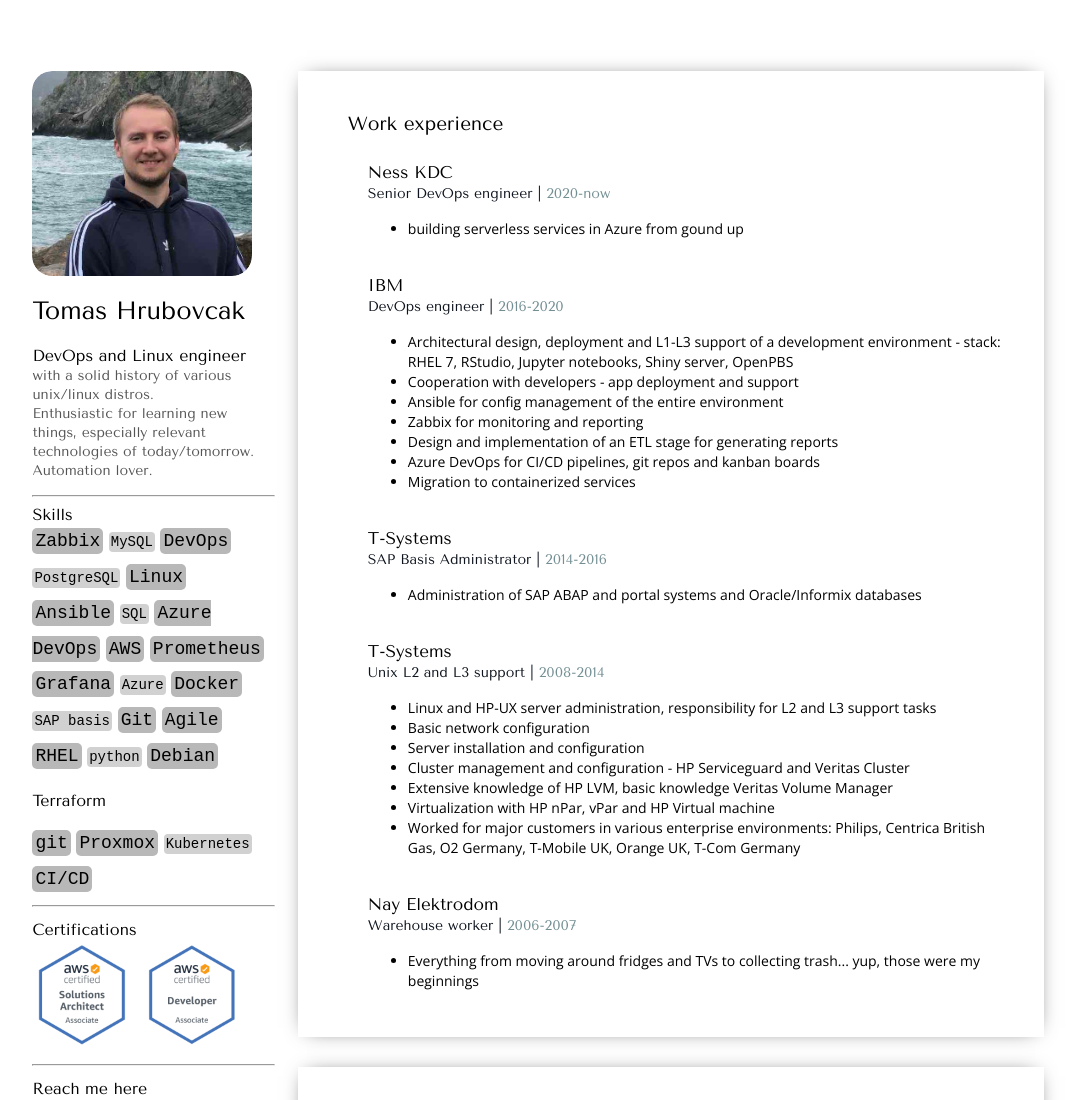
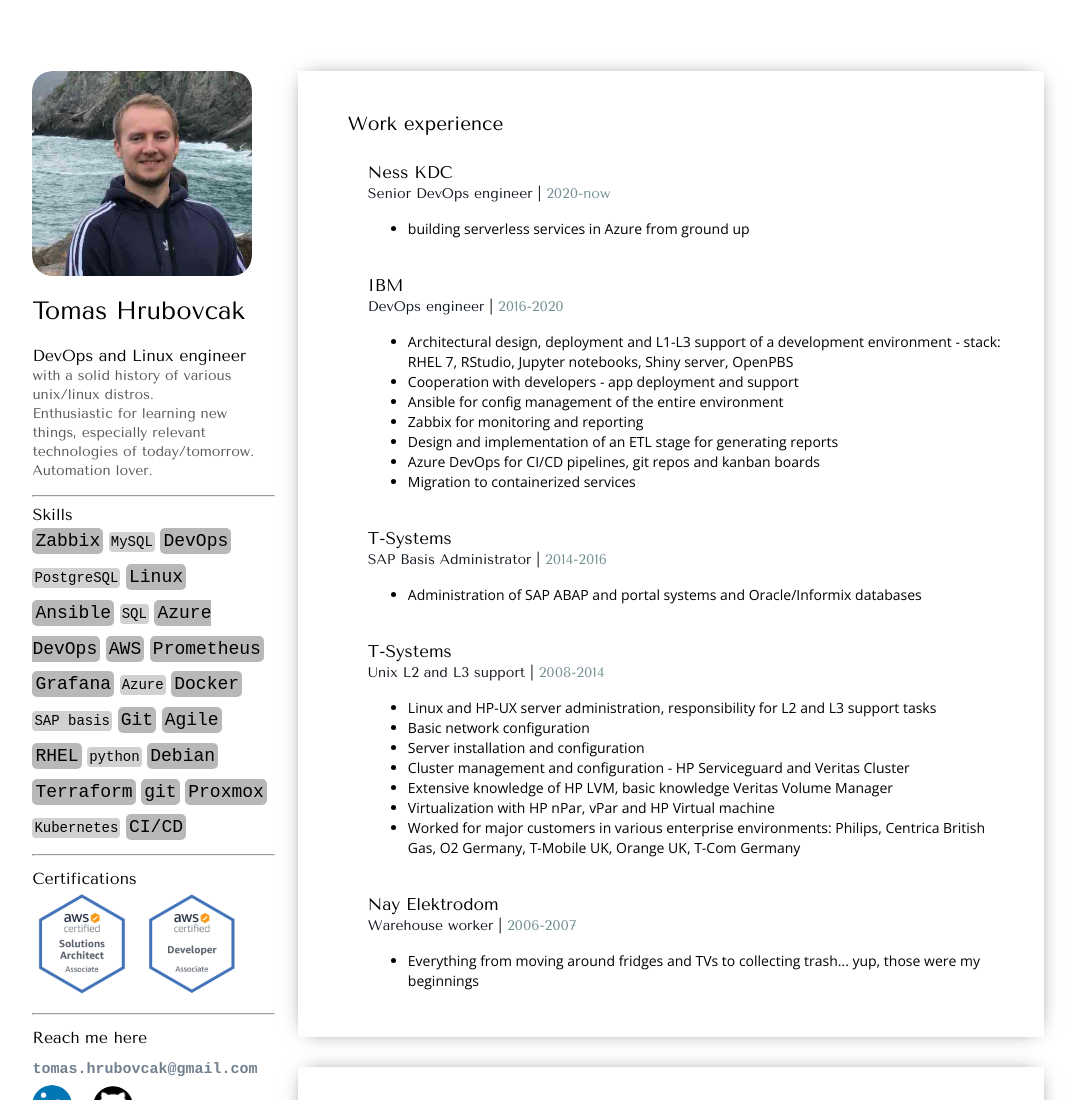
Before and after one commit to thrubovc/cloud_resume, a plain HTML site: page index.html in a window 1280 px wide. Shown: the top 1100 px of the page, without its empty margins (102-1184 px from the left). Drawn offline with nearby package versions, Linux system fonts and the light colour scheme; no server answers.

Commit message:
Typo fixes

```diff
--- a/index.html
+++ b/index.html
@@ -37,7 +37,7 @@
 					<p id="skill-stronger">RHEL</p>
 					<p id="skill">python</p>
 					<p id="skill-stronger">Debian</p>
-					<p id="skill=stronger">Terraform</p>
+					<p id="skill-stronger">Terraform</p>
 					<p id="skill-stronger">git</p>
 					<p id="skill-stronger">Proxmox</p>
 					<p id="skill">Kubernetes</p>
@@ -78,7 +78,7 @@
 					<ul>
 						<p class="tag">Ness KDC<br><span>Senior DevOps engineer | <span>2020-now</span></span></p>
 						<ul>
-							<li>building serverless services in Azure from gound up</li>
+							<li>building serverless services in Azure from ground up</li>
 							<br>
 						</ul>
 						<p class="tag">IBM<br><span>DevOps engineer | <span>2016-2020</span></span></p>
```
